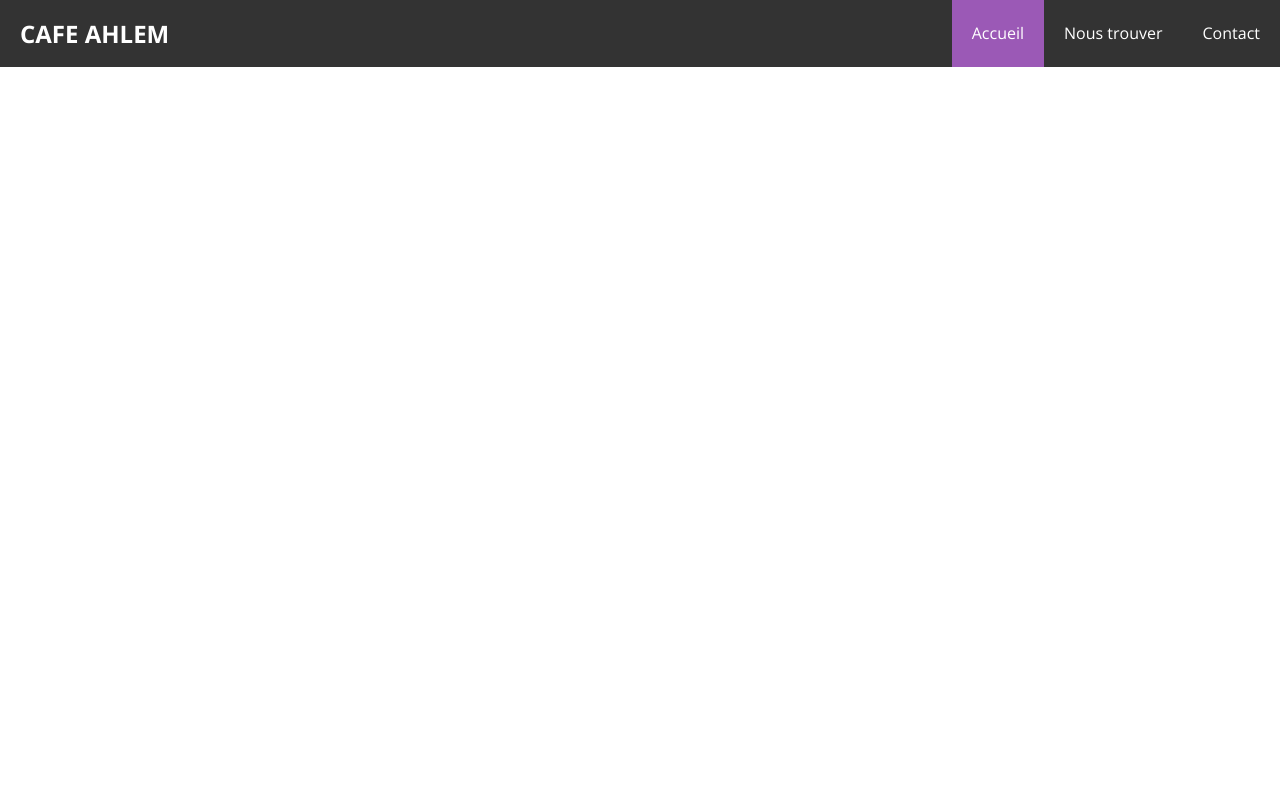
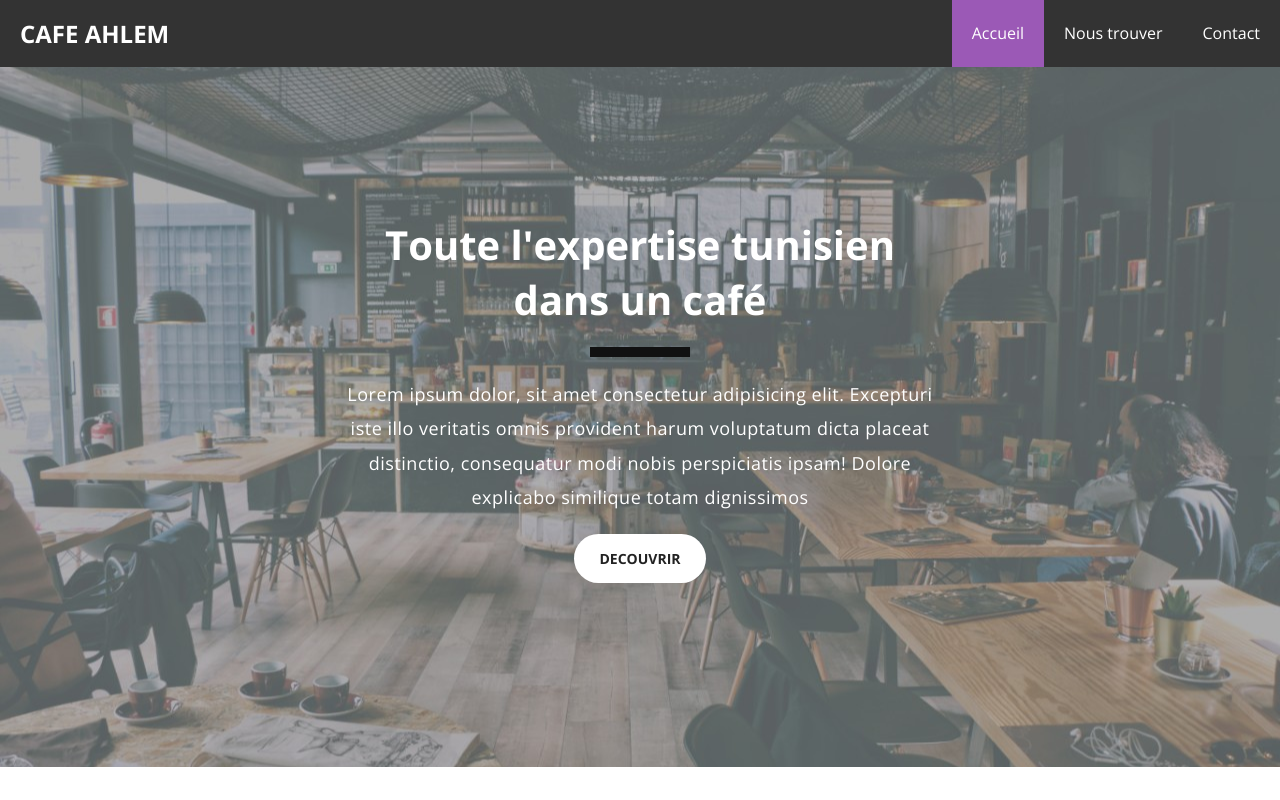
Before and after one commit to ahlembenmabrouk/Project-cafe, a plain HTML site: page index.html in a window 1280 px wide. Drawn offline with nearby package versions, Linux system fonts and the light colour scheme.

Commit message:
mise en place de la partie centrale

```diff
--- a/css/style.css
+++ b/css/style.css
@@ -14,6 +14,34 @@ h1,h2,h3{
 a{
   color: #222;
   text-decoration: none;
+}
+p{
+  margin-bottom: 10px;
+}
+.separator {
+  height: 10px;
+  width: 100px;
+  background: #111;
+  margin: 20px auto;
+}
+.btn{
+  display: inline-block;
+  font-weight: 700;
+  font-size: 14px;
+  padding: 15px 25px;
+  border-radius: 30px;
+}
+.btn-primary{
+  background: white;
+  color: #222;
+}
+.btn-primary:hover{
+  background: #222;
+  color: white;
+}
+.my-10{
+  margin-top: 10px;
+  margin-bottom: 10px;
 }
 
 /****header*********/
@@ -49,3 +77,26 @@ a{
 .active{
   background:#9b59b6;
 }
+.vp{
+  background: url(../images/frame.jpg) center center/cover;
+  height: 700px;
+
+}
+.vp-content{
+  max-width: 600px;
+  padding-top:150px;
+  display: block;
+  margin: auto;
+  text-align: center;
+}
+
+.vp-content h1 {
+  font-size: 40px;
+  color: white;
+}
+.vp-content p {
+  color: white;
+  line-height: 1.9em;
+  font-size: 18px;
+  letter-spacing: 0.5px;
+}
--- a/index.html
+++ b/index.html
@@ -21,6 +21,15 @@
       </ul>
     </nav>
   </header>
+  <section class="vp">
+    <div class="vp-content">
+      <h1>Toute l'expertise tunisien dans un café</h1>
+      <div class="separator"></div>
+      <p>Lorem ipsum dolor, sit amet consectetur adipisicing elit. Excepturi iste illo veritatis omnis provident harum voluptatum dicta placeat distinctio, consequatur modi nobis perspiciatis ipsam! Dolore explicabo similique totam dignissimos</p>
+      <a class="btn btn-primary my-10" href="./where.html">DECOUVRIR</a>
+    </div>
+
+  </section>
 
 </body>
 </html>
```
Also changed, not shown: images/frame.jpg (added), images/maps.png (added), 1 other file.
